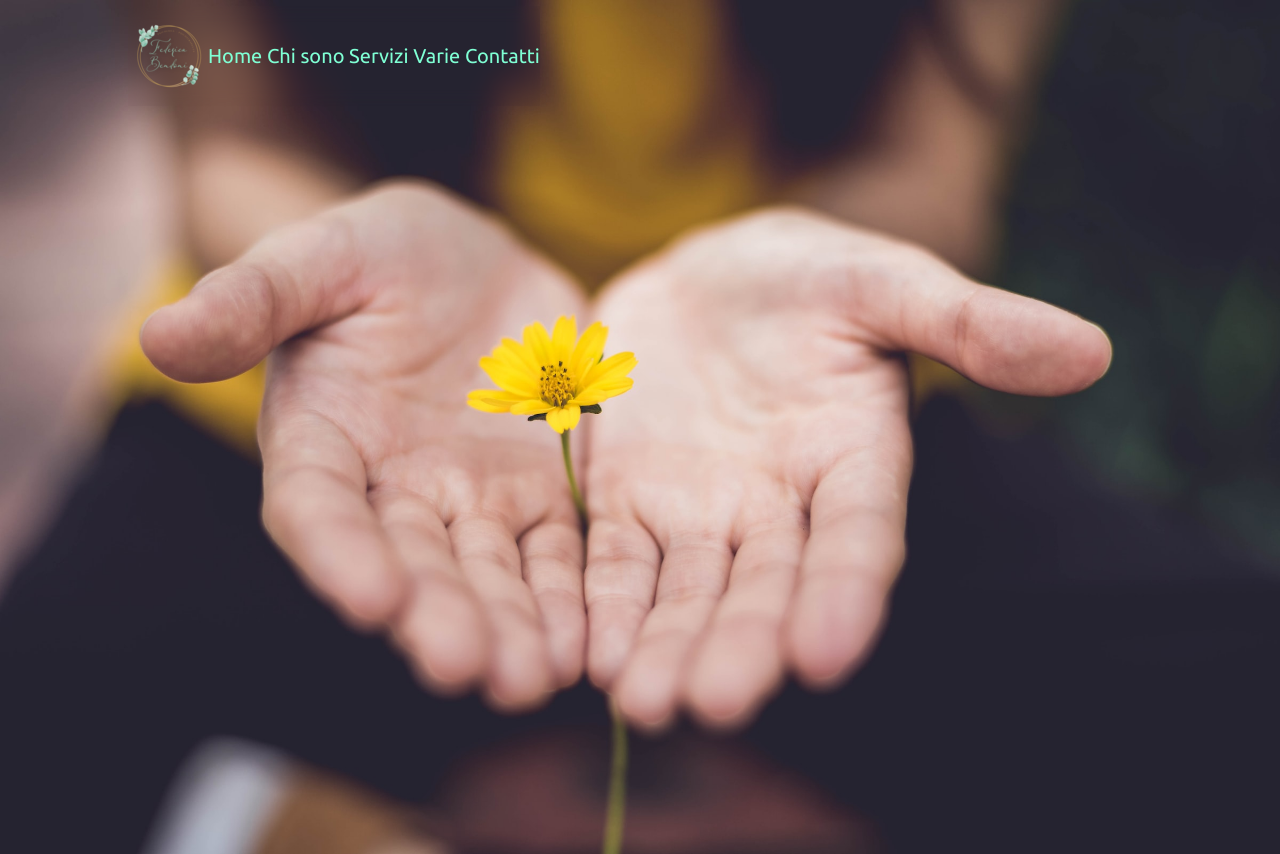
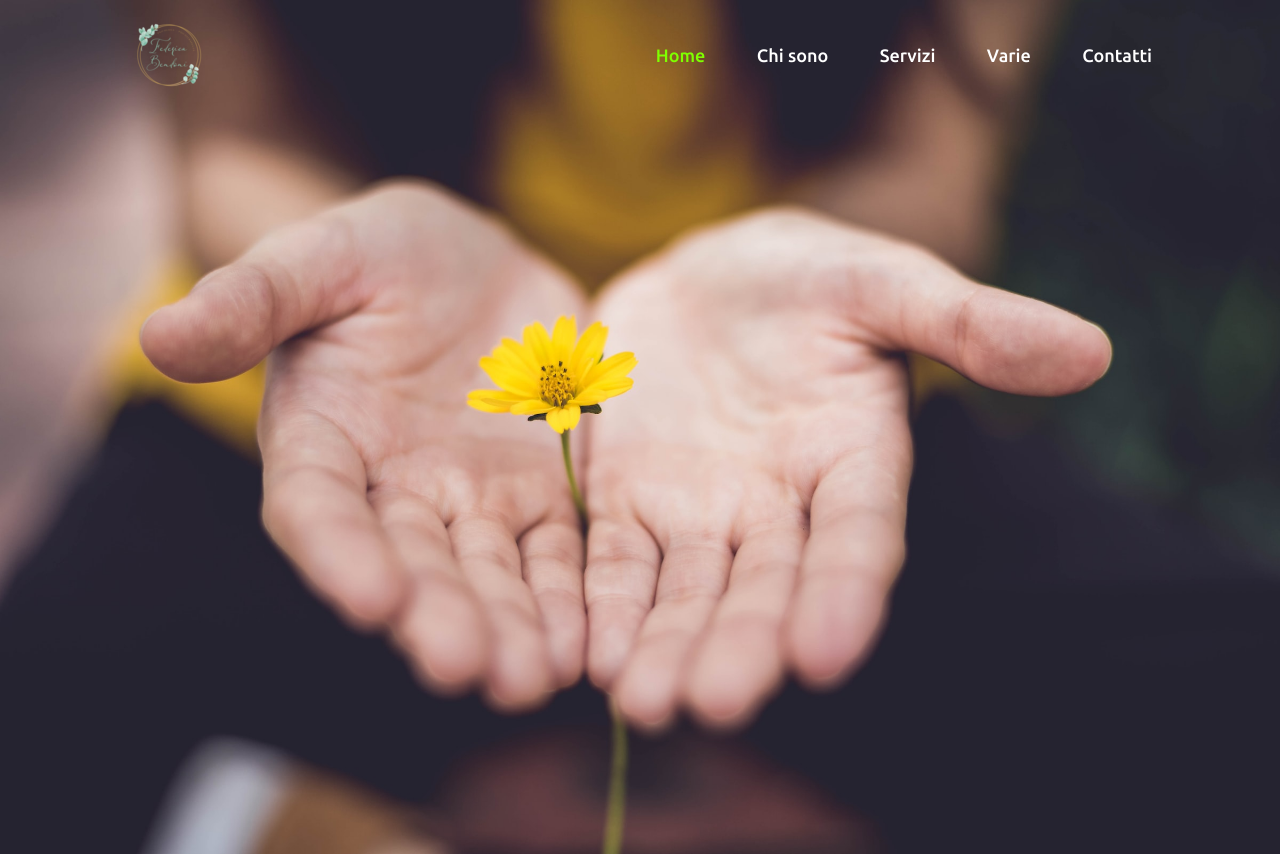
Before and after one commit to orazdaurenov/psychologist_portfolio, a plain HTML site: page index.html in a window 1280 px wide. Drawn offline with Linux system fonts and the light colour scheme.

Commit message:
set/changed the navbar

```diff
--- a/index.html
+++ b/index.html
@@ -12,16 +12,18 @@
   <link rel="stylesheet" href="main.css">
 </head>
 <body>
+
   <header class="header">
     <a href="#" class="logo"><img src="images/logo.png" alt="a Logo of the website"></a>
     <nav class="navbar">
-      <a href="">Home</a>
+      <a href="" class="active">Home</a>
       <a href="">Chi sono</a>
       <a href="">Servizi</a>
       <a href="">Varie</a>
       <a href="">Contatti</a>
     </nav>
   </header>
+
   <section>
     <img class="open--palm" src="images/un_fiore_sulle_mani.jpg" alt="Two hands with open palms turned up with a flower between">
   </section>
--- a/main.css
+++ b/main.css
@@ -9,15 +9,13 @@
 html, body {
   height: 100%;
   font-size: 62.5%;
+  font-family: 'Ubuntu', sans-serif;
 }
 
 body {
-  font-family: 'Ubuntu', sans-serif;
   line-height: 1.5;
   -webkit-font-smoothing: antialiased;
   text-align: center;
-  min-height: 100vh;
-  overflow: hidden;
 }
 
 img, picture, video, canvas, svg {
@@ -38,20 +36,28 @@ p, h1, h2, h3, h4, h5, h6 {
 }
 
 .header {
-  display: flex;
-  justify-content: space-around;
-  height: 10rem;
-  margin: 0.5% 10%;
-  font-size: 2.0rem;
-  align-items: center;
-  -webkit-backdrop-filter: blur(8px);
-  backdrop-filter: blur(8px);
   position: fixed;
   top: 0;
-  z-index: 5;
+  left: 0;
+  width: 100%;
+  padding: 1.5rem 10%;
+  background: transparent;
+  display: flex;
+  justify-content: space-between;
+  align-items: center;
+  z-index: 100;
 }
 
-.header .navbar a {
+.navbar a {
   text-decoration: none;
-  color:aquamarine;
+  font-size: 1.8rem;
+  color: white;
+  font-weight: 500;
+  margin-left: 5rem;
+  transition: .3s;
 }
+
+.navbar a:hover,
+.navbar a.active {
+  color:chartreuse;
+}
```
